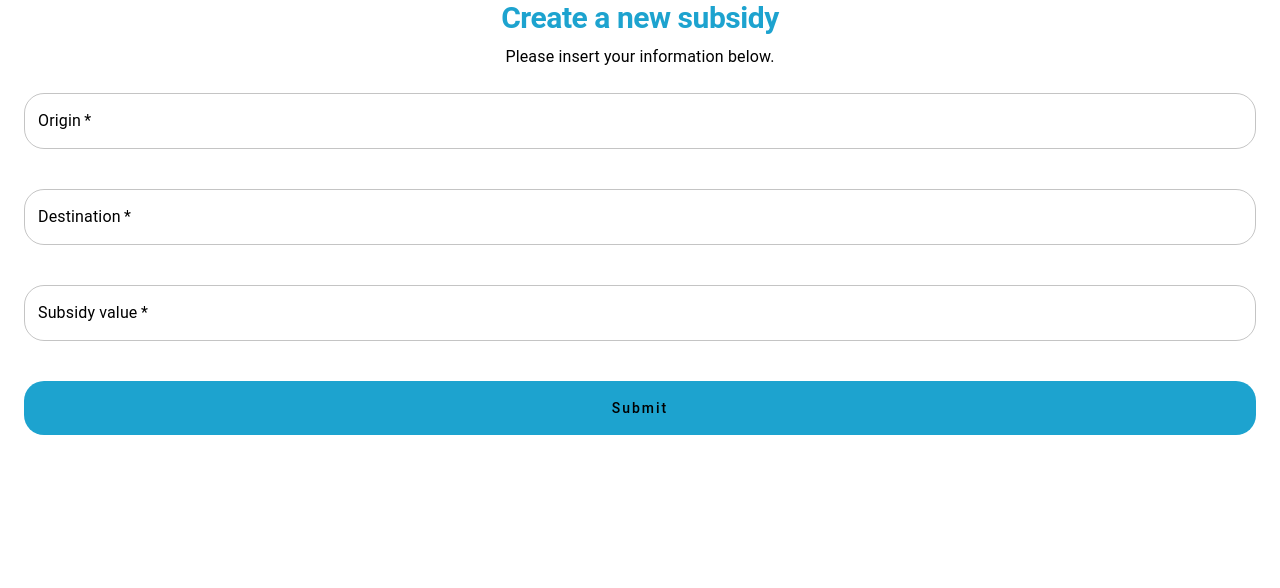
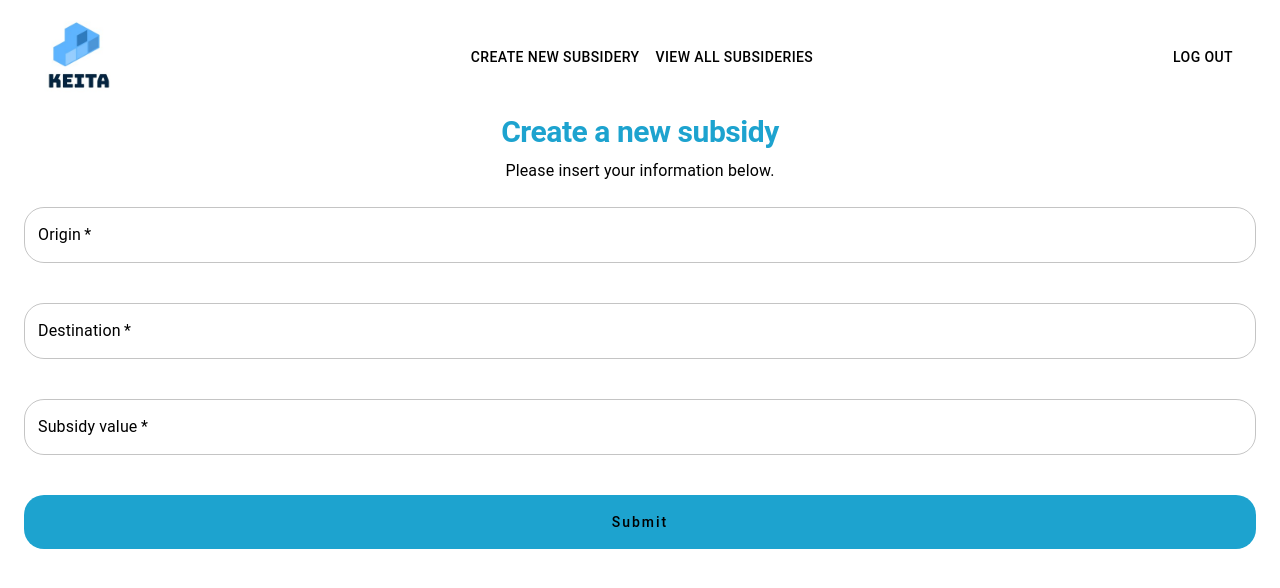
Before and after one commit to PalomaReb/Keita_challenge, a React (Create React App) app: page /create-subsidies in a window 1280 px wide. Shown: the top 588 px of the page. Built offline with nearby package versions, Linux system fonts and the light colour scheme.

Commit message:
sub form modification

```diff
--- a/src/components/subForm.tsx
+++ b/src/components/subForm.tsx
@@ -1,7 +1,8 @@
-import React, {useState} from "react";
-import {Grid, TextField, Button, Typography} from "@material-ui/core";
+import React, { useState } from "react";
+import { Grid, TextField, Button, Typography } from "@material-ui/core";
 import Subs from "../classes/subs";
-import {useStyles} from "../pages/mainCSS";
+import { useStyles } from "../pages/mainCSS";
+import { Header } from "./header";
 
 // interface Subsidy{
 //   origin: String,
@@ -10,37 +11,63 @@ import {useStyles} from "../pages/mainCSS";
 //   approved : Boolean,
 // }
 
-function SubForm(){
+function SubForm() {
   const classes = useStyles();
   const [inputMessage, setInputMessage] = useState(String);
 
-    const handleSubmit = (e:any) => {
+  const handleSubmit = (e: any) => {
     e.preventDefault();
-      if(e.target.checkValidity()){
-        const subForm:any = {
+    if (e.target.checkValidity()) {
+      const subForm: any = {
         origin: e.target.origin.value,
         destination: e.target.destination.value,
         value: e.target.value.value,
-          approved: false
-        }
+        approved: false,
+      };
 
       Subs.addSub(
         subForm,
         () => {
-            setInputMessage('Thank you for your submission, your subsidy will be reviewed.');
+          setInputMessage(
+            "Thank you for your submission, your subsidy will be reviewed."
+          );
           // Redirigir al listado
         },
-          () => setInputMessage("An error ocurred, please review your information.")
+        () =>
+          setInputMessage("An error ocurred, please review your information.")
       );
     }
-    }
-    return(
+  };
+  return (
     <Grid>
-          <Typography color="primary" align="center" variant="h1"> Create a new subsidy</Typography>
-          <Typography className={classes.text} align="center"> Please insert your information below.</Typography>
-          <form  onSubmit={handleSubmit} className={classes.loginForm}>
-            <TextField className={classes.input} inputProps={{ minLength: 3 }} required type="text" name="origin" label="Origin" variant="outlined" />
-            <TextField className={classes.input} inputProps={{ minLength: 3 }} required type="text" name="destination" label="Destination" variant="outlined" />
+      <Header></Header>
+      <Typography color="primary" align="center" variant="h1">
+        {" "}
+        Create a new subsidy
+      </Typography>
+      <Typography className={classes.text} align="center">
+        {" "}
+        Please insert your information below.
+      </Typography>
+      <form onSubmit={handleSubmit} className={classes.loginForm}>
+        <TextField
+          className={classes.input}
+          inputProps={{ minLength: 3 }}
+          required
+          type="text"
+          name="origin"
+          label="Origin"
+          variant="outlined"
+        />
+        <TextField
+          className={classes.input}
+          inputProps={{ minLength: 3 }}
+          required
+          type="text"
+          name="destination"
+          label="Destination"
+          variant="outlined"
+        />
         <TextField
           label="Subsidy value"
           variant="outlined"
@@ -50,12 +77,12 @@ function SubForm(){
           required
           className={classes.input}
         />
-            <Button type="submit" className={`${classes.button} ${classes.login}`}>Submit</Button>
+        <Button type="submit" className={`${classes.button} ${classes.login}`}>
+          Submit
+        </Button>
       </form>
       <Typography>{inputMessage}</Typography>
     </Grid>
-
-
   );
 }
 
```
Lines whose indentation alone changed are shown as unchanged.
